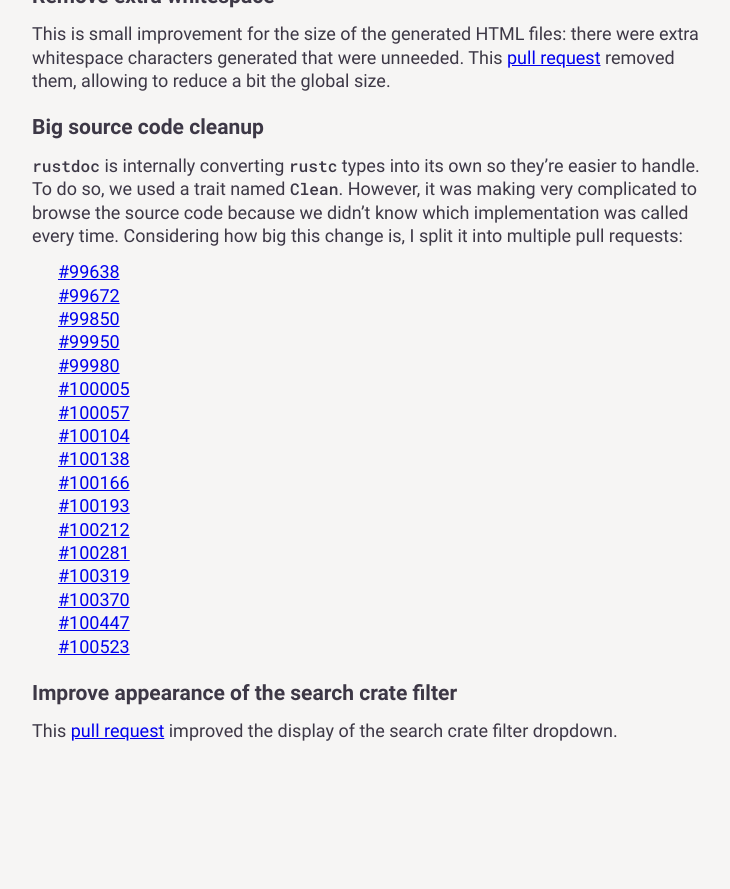
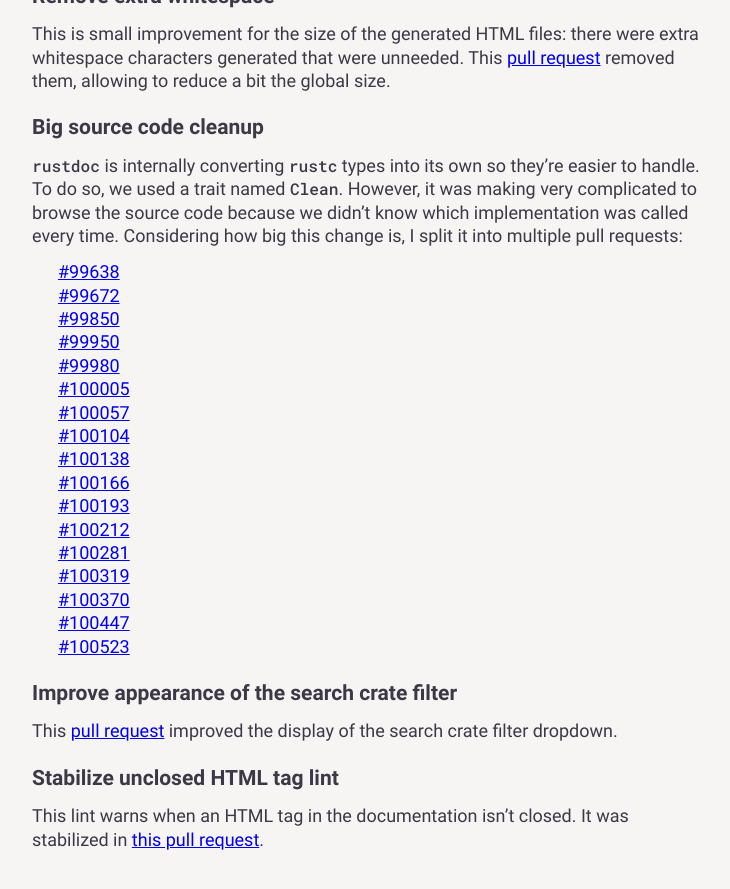
Before and after one commit to yijunyu/trusted-programming.github.io, a Jekyll site: the page built from articles/Tools/rustdoc.md, in a window 1280 px wide and 900 px high, scrolled down 12907 px. Shown: the top 889 px of the window, without its empty margins (273-1003 px from the left). Built offline with Jekyll 4.4.1, drawn with Linux system fonts in a browser that asks for light colours; comment, search, counter and statistics services are not loaded; before the commit the page ends 13699 px from its top, so only the background shows below that.

Commit message:
Add new contribution in rustdoc

```diff
--- a/articles/Tools/rustdoc.md
+++ b/articles/Tools/rustdoc.md
@@ -496,3 +496,7 @@
 ### Improve appearance of the search crate filter
 
 This [pull request](https://github.com/rust-lang/rust/pull/100374) improved the display of the search crate filter dropdown.
+
+### Stabilize unclosed HTML tag lint
+
+This lint warns when an HTML tag in the documentation isn't closed. It was stabilized in [this pull request](https://github.com/rust-lang/rust/pull/101720).
```
